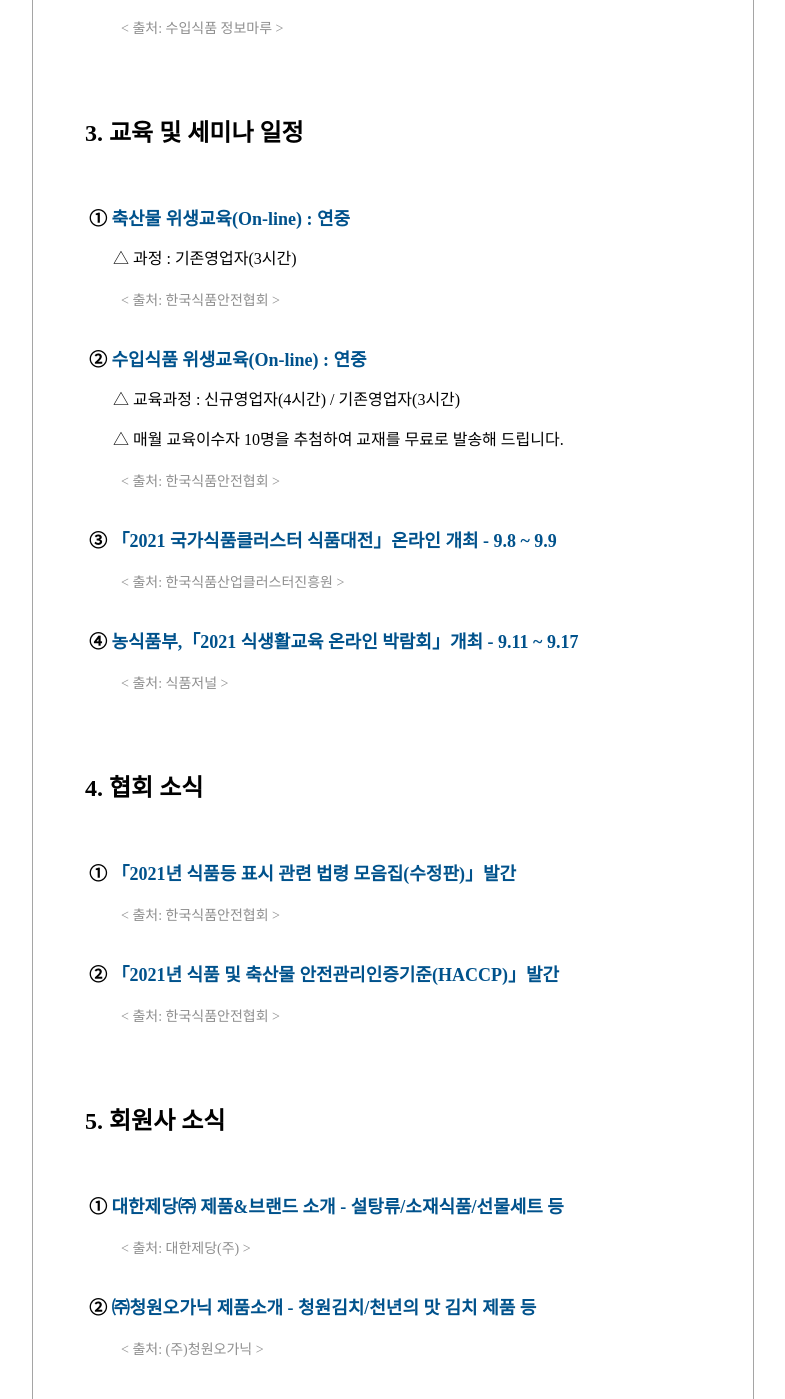
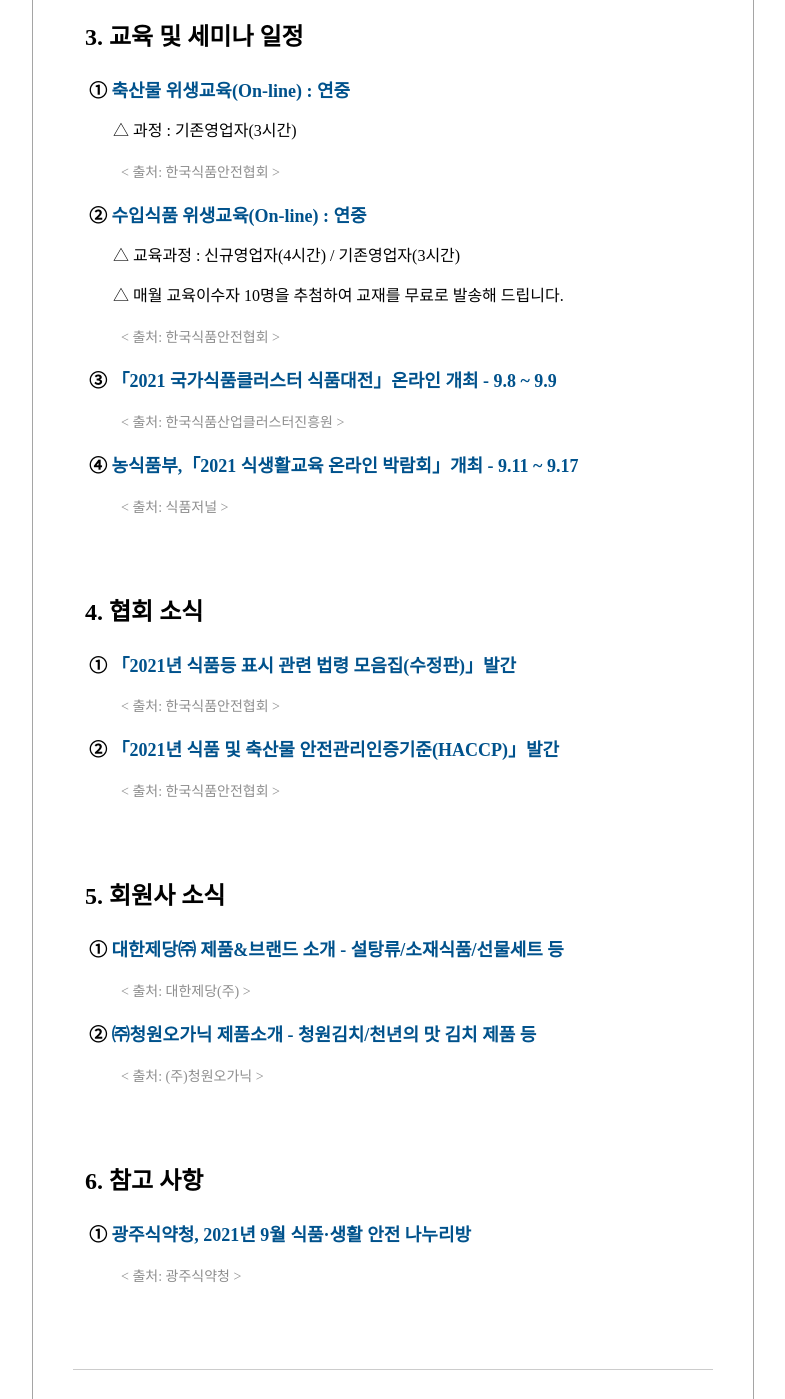
Before and after one commit to Korea-Food-Safety-Association/News-letter, a plain HTML site: page v0/src/index.html in a window 1280 px wide. Shown: the part 1401-2800 px from the top of the page, without its empty margins (263-1048 px from the left). Drawn offline with Linux system fonts and the light colour scheme.

Commit message:
v0: `<h2>` 와 `<h1>` 사이 간격을 절반으로 줄임 (클라이언트 요구)

```diff
--- a/v0/src/index.html
+++ b/v0/src/index.html
@@ -263,14 +263,14 @@
 
                     <!-- 제목 1 시작 -->
                     <h1 class="h1"
-                        style="width:560px;margin-top:64px;padding:8px 12px;display:inline-block;color:#000000;font-size:24px;">
+                        style="width:560px;margin-top:64px;margin-bottom:0;padding:8px 12px;display:inline-block;color:#000000;font-size:24px;">
                         1. 법규 및 정책
                     </h1>
                     <!-- 제목 1 끝 -->
 
 
                     <!-- 제목 2 시작 -->
-                    <h2 class="h2" style="width:560px;margin-top:32px;padding-left:16px;font-size:18px;">
+                    <h2 class="h2" style="width:560px;margin-top:16px;padding-left:16px;font-size:18px;">
                         <!-- 제목 2 일반 글자 시작 -->
                         ①
                         <!-- 제목 2 일반 글자 끝 -->
@@ -306,7 +306,7 @@
 
 
                     <!-- 제목 2 시작 -->
-                    <h2 class="h2" style="width:560px;margin-top:32px;padding-left:16px;font-size:18px;">
+                    <h2 class="h2" style="width:560px;margin-top:16px;padding-left:16px;font-size:18px;">
                         <!-- 제목 2 일반 글자 시작 -->
                         ②
                         <!-- 제목 2 일반 글자 끝 -->
@@ -343,14 +343,14 @@
 
                     <!-- 제목 1 시작 -->
                     <h1 class="h1"
-                        style="width:560px;margin-top:64px;padding:8px 12px;display:inline-block;color:#000000;font-size:24px;">
+                        style="width:560px;margin-top:64px;margin-bottom:0;padding:8px 12px;display:inline-block;color:#000000;font-size:24px;">
                         2. 식품안전·위해정보
                     </h1>
                     <!-- 제목 1 끝 -->
 
 
                     <!-- 제목 2 시작 -->
-                    <h2 class="h2" style="width:560px;margin-top:32px;padding-left:16px;font-size:18px;">
+                    <h2 class="h2" style="width:560px;margin-top:16px;padding-left:16px;font-size:18px;">
                         <!-- 제목 2 일반 글자 시작 -->
                         ①
                         <!-- 제목 2 일반 글자 끝 -->
@@ -431,7 +431,7 @@
 
 
                     <!-- 제목 2 시작 -->
-                    <h2 class="h2" style="width:560px;margin-top:32px;padding-left:16px;font-size:18px;">
+                    <h2 class="h2" style="width:560px;margin-top:16px;padding-left:16px;font-size:18px;">
                         <!-- 제목 2 일반 글자 시작 -->
                         ②
                         <!-- 제목 2 일반 글자 끝 -->
@@ -515,14 +515,14 @@
 
                     <!-- 제목 1 시작 -->
                     <h1 class="h1"
-                        style="width:560px;margin-top:64px;padding:8px 12px;display:inline-block;color:#000000;font-size:24px;">
+                        style="width:560px;margin-top:64px;margin-bottom:0;padding:8px 12px;display:inline-block;color:#000000;font-size:24px;">
                         3. 교육 및 세미나 일정
                     </h1>
                     <!-- 제목 1 끝 -->
 
 
                     <!-- 제목 2 시작 -->
-                    <h2 class="h2" style="width:560px;margin-top:32px;padding-left:16px;font-size:18px;">
+                    <h2 class="h2" style="width:560px;margin-top:16px;padding-left:16px;font-size:18px;">
                         <!-- 제목 2 일반 글자 시작 -->
                         ①
                         <!-- 제목 2 일반 글자 끝 -->
@@ -573,7 +573,7 @@
 
 
                     <!-- 제목 2 시작 -->
-                    <h2 class="h2" style="width:560px;margin-top:32px;padding-left:16px;font-size:18px;">
+                    <h2 class="h2" style="width:560px;margin-top:16px;padding-left:16px;font-size:18px;">
                         <!-- 제목 2 일반 글자 시작 -->
                         ②
                         <!-- 제목 2 일반 글자 끝 -->
@@ -639,7 +639,7 @@
 
 
                     <!-- 제목 2 시작 -->
-                    <h2 class="h2" style="width:560px;margin-top:32px;padding-left:16px;font-size:18px;">
+                    <h2 class="h2" style="width:560px;margin-top:16px;padding-left:16px;font-size:18px;">
                         <!-- 제목 2 일반 글자 시작 -->
                         ③
                         <!-- 제목 2 일반 글자 끝 -->
@@ -675,7 +675,7 @@
 
 
                     <!-- 제목 2 시작 -->
-                    <h2 class="h2" style="width:560px;margin-top:32px;padding-left:16px;font-size:18px;">
+                    <h2 class="h2" style="width:560px;margin-top:16px;padding-left:16px;font-size:18px;">
                         <!-- 제목 2 일반 글자 시작 -->
                         ④
                         <!-- 제목 2 일반 글자 끝 -->
@@ -712,14 +712,14 @@
 
                     <!-- 제목 1 시작 -->
                     <h1 class="h1"
-                        style="width:560px;margin-top:64px;padding:8px 12px;display:inline-block;color:#000000;font-size:24px;">
+                        style="width:560px;margin-top:64px;margin-bottom:0;padding:8px 12px;display:inline-block;color:#000000;font-size:24px;">
                         4. 협회 소식
                     </h1>
                     <!-- 제목 1 끝 -->
 
 
                     <!-- 제목 2 시작 -->
-                    <h2 class="h2" style="width:560px;margin-top:32px;padding-left:16px;font-size:18px;">
+                    <h2 class="h2" style="width:560px;margin-top:16px;padding-left:16px;font-size:18px;">
                         <!-- 제목 2 일반 글자 시작 -->
                         ①
                         <!-- 제목 2 일반 글자 끝 -->
@@ -755,7 +755,7 @@
 
 
                     <!-- 제목 2 시작 -->
-                    <h2 class="h2" style="width:560px;margin-top:32px;padding-left:16px;font-size:18px;">
+                    <h2 class="h2" style="width:560px;margin-top:16px;padding-left:16px;font-size:18px;">
                         <!-- 제목 2 일반 글자 시작 -->
                         ②
                         <!-- 제목 2 일반 글자 끝 -->
@@ -792,14 +792,14 @@
 
                     <!-- 제목 1 시작 -->
                     <h1 class="h1"
-                        style="width:560px;margin-top:64px;padding:8px 12px;display:inline-block;color:#000000;font-size:24px;">
+                        style="width:560px;margin-top:64px;margin-bottom:0;padding:8px 12px;display:inline-block;color:#000000;font-size:24px;">
                         5. 회원사 소식
                     </h1>
                     <!-- 제목 1 끝 -->
 
 
                     <!-- 제목 2 시작 -->
-                    <h2 class="h2" style="width:560px;margin-top:32px;padding-left:16px;font-size:18px;">
+                    <h2 class="h2" style="width:560px;margin-top:16px;padding-left:16px;font-size:18px;">
                         <!-- 제목 2 일반 글자 시작 -->
                         ①
                         <!-- 제목 2 일반 글자 끝 -->
@@ -835,7 +835,7 @@
 
 
                     <!-- 제목 2 시작 -->
-                    <h2 class="h2" style="width:560px;margin-top:32px;padding-left:16px;font-size:18px;">
+                    <h2 class="h2" style="width:560px;margin-top:16px;padding-left:16px;font-size:18px;">
                         <!-- 제목 2 일반 글자 시작 -->
                         ②
                         <!-- 제목 2 일반 글자 끝 -->
@@ -872,14 +872,14 @@
 
                     <!-- 제목 1 시작 -->
                     <h1 class="h1"
-                        style="width:560px;margin-top:64px;padding:8px 12px;display:inline-block;color:#000000;font-size:24px;">
+                        style="width:560px;margin-top:64px;margin-bottom:0;padding:8px 12px;display:inline-block;color:#000000;font-size:24px;">
                         6. 참고 사항
                     </h1>
                     <!-- 제목 1 끝 -->
 
 
                     <!-- 제목 2 시작 -->
-                    <h2 class="h2" style="width:560px;margin-top:32px;padding-left:16px;font-size:18px;">
+                    <h2 class="h2" style="width:560px;margin-top:16px;padding-left:16px;font-size:18px;">
                         <!-- 제목 2 일반 글자 시작 -->
                         ①
                         <!-- 제목 2 일반 글자 끝 -->
```
